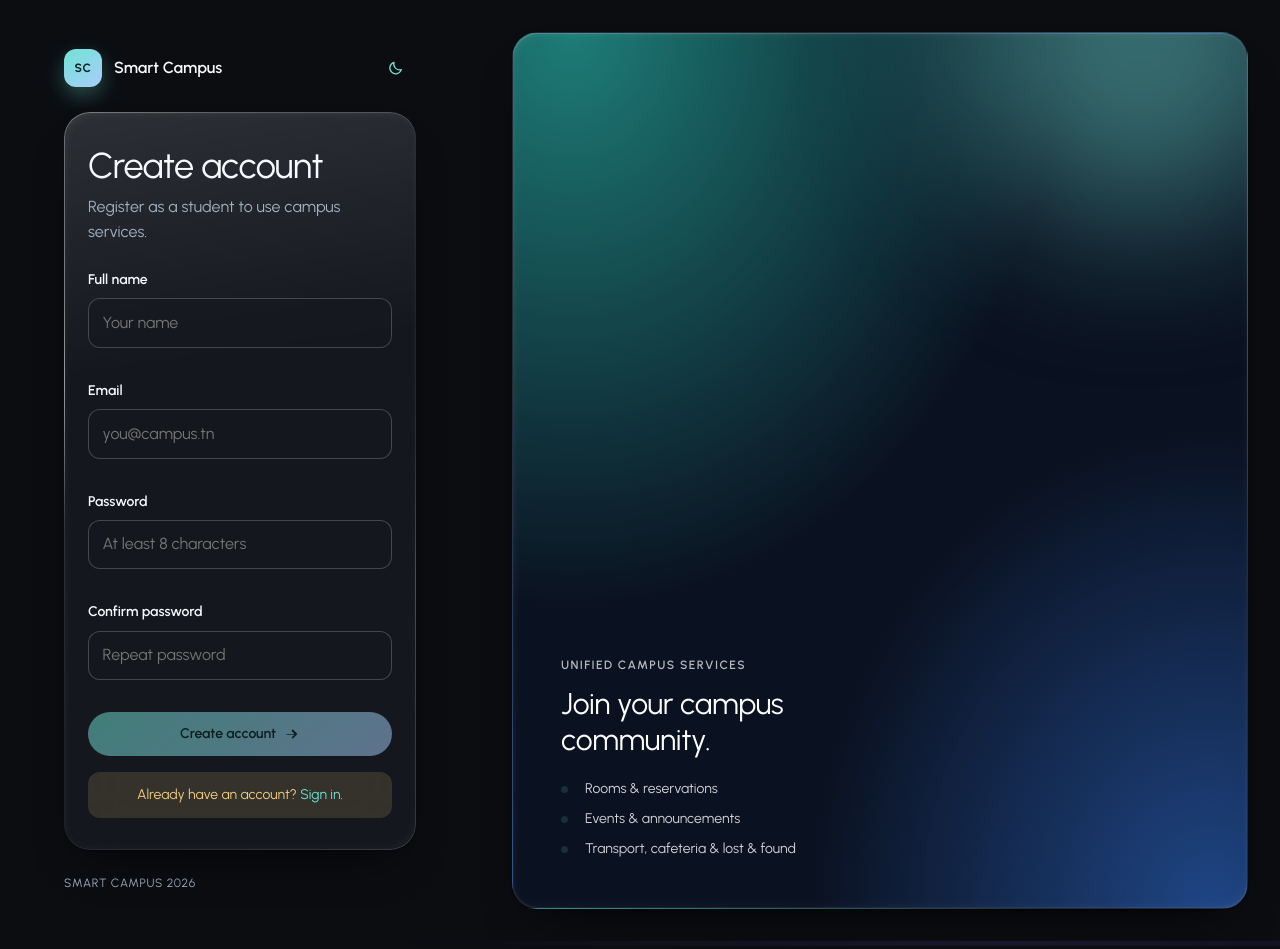
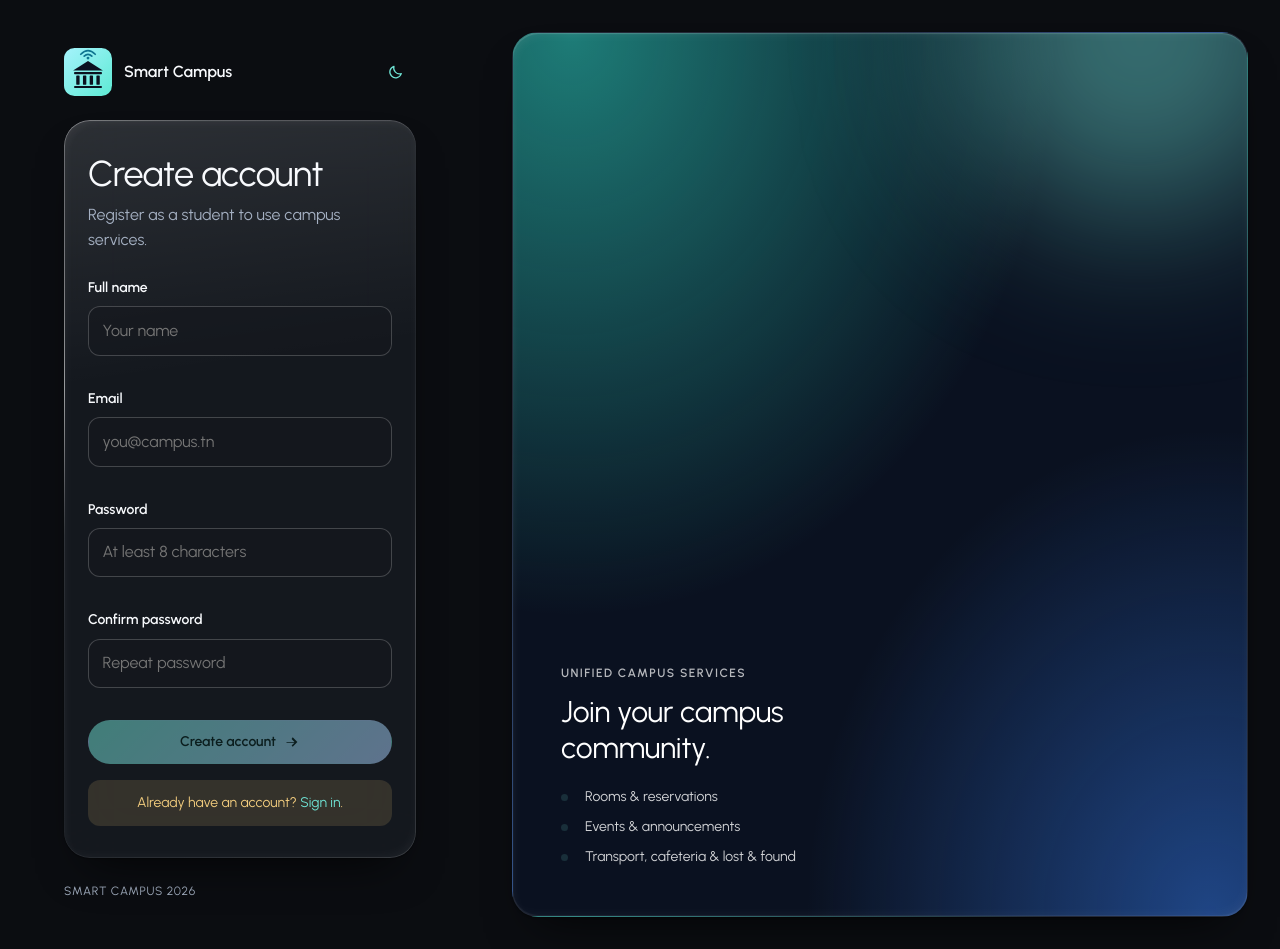
Before and after one commit to oussama-hlali/Projet-integration, an Angular app in the folder angular-front/: page /register in a window 1280 px wide. Built offline with nearby package versions, Linux system fonts and the light colour scheme; a web font is replaced by a local one.

Commit message:
feat: add Smart Campus logo (light/dark) to topbar and auth pages

```diff
--- a/angular-front/src/app/features/auth/login/login.html
+++ b/angular-front/src/app/features/auth/login/login.html
@@ -1,7 +1,7 @@
 <div class="login">
   <div class="login__pane">
     <div class="login__brand">
-      <span class="login__logo" aria-hidden="true">SC</span>
+      <img class="auth-logo auth-logo--light" src="/icon-smart-campus-light.svg" alt=""><img class="auth-logo auth-logo--dark" src="/icon-smart-campus-dark.svg" alt="">
       <span class="login__wordmark">Smart Campus</span>
       <app-theme-toggle class="login__theme-toggle" />
     </div>
--- a/angular-front/src/app/features/auth/register/register.html
+++ b/angular-front/src/app/features/auth/register/register.html
@@ -1,7 +1,7 @@
 <div class="login">
   <div class="login__pane">
     <div class="login__brand">
-      <span class="login__logo" aria-hidden="true">SC</span>
+      <img class="auth-logo auth-logo--light" src="/icon-smart-campus-light.svg" alt=""><img class="auth-logo auth-logo--dark" src="/icon-smart-campus-dark.svg" alt="">
       <span class="login__wordmark">Smart Campus</span>
       <app-theme-toggle class="login__theme-toggle" />
     </div>
--- a/angular-front/src/app/features/auth/setup-2fa/setup-2fa.html
+++ b/angular-front/src/app/features/auth/setup-2fa/setup-2fa.html
@@ -1,7 +1,7 @@
 <div class="login">
   <div class="login__pane">
     <div class="login__brand">
-      <span class="login__logo" aria-hidden="true">SC</span>
+      <img class="auth-logo auth-logo--light" src="/icon-smart-campus-light.svg" alt=""><img class="auth-logo auth-logo--dark" src="/icon-smart-campus-dark.svg" alt="">
       <span class="login__wordmark">Smart Campus</span>
       <app-theme-toggle class="login__theme-toggle" />
     </div>
--- a/angular-front/src/app/features/auth/verify-otp/verify-otp.html
+++ b/angular-front/src/app/features/auth/verify-otp/verify-otp.html
@@ -1,7 +1,7 @@
 <div class="login">
   <div class="login__pane">
     <div class="login__brand">
-      <span class="login__logo" aria-hidden="true">SC</span>
+      <img class="auth-logo auth-logo--light" src="/icon-smart-campus-light.svg" alt=""><img class="auth-logo auth-logo--dark" src="/icon-smart-campus-dark.svg" alt="">
       <span class="login__wordmark">Smart Campus</span>
       <app-theme-toggle class="login__theme-toggle" />
     </div>
--- a/angular-front/src/app/layout/topbar/topbar.html
+++ b/angular-front/src/app/layout/topbar/topbar.html
@@ -1,6 +1,7 @@
 <header class="top">
   <a class="brand glass glass--chrome" routerLink="/dashboard" aria-label="Smart Campus home">
-    <span class="brand__mark" aria-hidden="true">SC</span>
+    <img class="brand__logo brand__logo--light" src="/icon-smart-campus-light.svg" alt="">
+    <img class="brand__logo brand__logo--dark" src="/icon-smart-campus-dark.svg" alt="">
     <span class="brand__name">Smart Campus</span>
   </a>
 
--- a/angular-front/src/app/layout/topbar/topbar.scss
+++ b/angular-front/src/app/layout/topbar/topbar.scss
@@ -211,3 +211,20 @@
     padding: 0 7px;
   }
 }
+.brand__logo {
+  width: 40px;
+  height: 40px;
+  display: block;
+}
+
+.brand__logo--dark {
+  display: none;
+}
+
+:host-context([data-theme="dark"]) .brand__logo--light {
+  display: none;
+}
+
+:host-context([data-theme="dark"]) .brand__logo--dark {
+  display: block;
+}
--- a/angular-front/src/styles/_utilities.scss
+++ b/angular-front/src/styles/_utilities.scss
@@ -161,3 +161,20 @@
   white-space: nowrap;
   border: 0;
 }
+.auth-logo {
+  width: 48px;
+  height: 48px;
+  display: block;
+}
+
+.auth-logo--dark {
+  display: none;
+}
+
+[data-theme="dark"] .auth-logo--light {
+  display: none;
+}
+
+[data-theme="dark"] .auth-logo--dark {
+  display: block;
+}
```
Also changed, not shown: angular-front/public/icon-smart-campus-dark.svg (added), angular-front/public/icon-smart-campus-light.svg (added).
